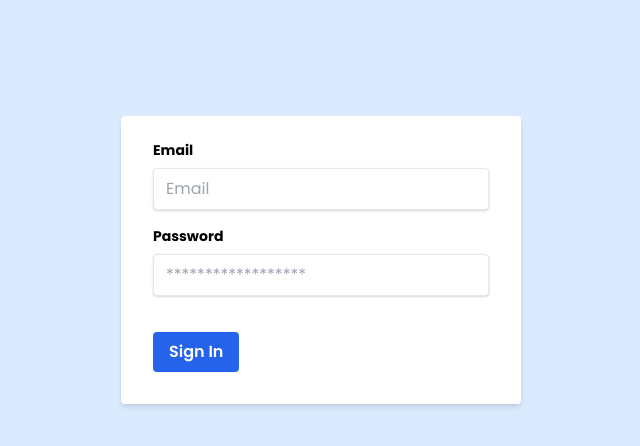
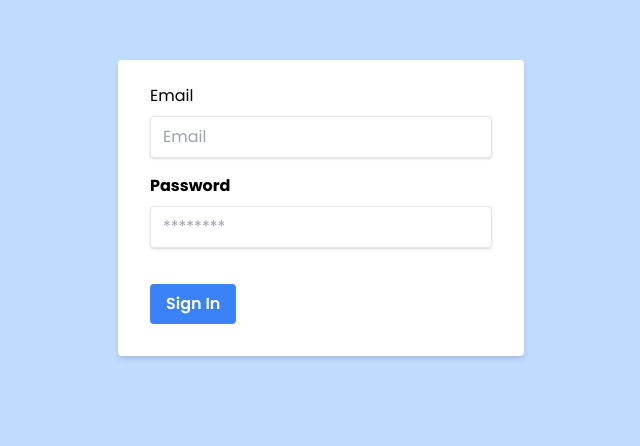
Before and after one commit to bujartahiri/admin_dashboard, a Vue app: page /login in a window 1280 px wide. Shown: the part 184-630 px from the top of the page, without its empty margins (319-959 px from the left). Built offline with nearby package versions, Linux system fonts and the light colour scheme.

Commit message:
Small css details added to login form

```diff
--- a/src/views/Login.vue
+++ b/src/views/Login.vue
@@ -1,31 +1,28 @@
 <template>
-  <div class="bg-blue-100">
-    <div class="container mx-auto h-screen">
-    <div class="login">
+  <div class="login-container bg-blue-200">
     <div class="bg-white shadow-md rounded px-8 pt-6 pb-8 mb-4 flex flex-col">
       <div class="mb-4">
-          <label class="block text-grey-darker text-sm font-bold mb-2" for="Email">
+        <label class="block text-grey-darkerfont-bold mb-2" for="Email">
           Email
         </label>
-          <input class="shadow appearance-none border rounded w-full py-2 px-3 text-grey-darker" id="email"
-            type="text" placeholder="Email">
+        <input class="shadow focus:outline-none focus:ring-2 focus:ring-blue-300 focus:border-transparent appearance-none border rounded w-full py-2 px-3 text-grey-darker" id="email" type="text"
+          placeholder="Email">
       </div>
       <div class="mb-6">
-          <label class="block text-grey-darker text-sm font-bold mb-2" for="password">
+        <label class="block text-grey-darker  font-bold mb-2" for="password">
           Password
         </label>
-          <input class="shadow appearance-none border border-red rounded w-full py-2 px-3 text-grey-darker mb-3"
-            id="password" type="password" placeholder="******************">
+        <input class="shadow focus:outline-none focus:ring-2 focus:ring-blue-300 focus:border-transparent appearance-none border border-red rounded w-full py-2 px-3 text-grey-darker mb-3"
+          id="password" type="password" placeholder="********">
       </div>
       <div class="flex items-center justify-between">
-          <button class="bg-blue-600 hover:bg-blue-light text-white font-semibold py-2 px-4 rounded">
+        <button class="bg-blue-500 hover:bg-blue-600  focus:outline-none focus:ring-2 focus:ring-blue-600 focus:ring-opacity-50 text-white font-semibold py-2 px-4 rounded">
           Sign In
         </button>
       </div>
     </div>
   </div>
-  </div>
-  </div>
+
 </template>
 
 <script>
@@ -35,9 +32,12 @@
 </script>
 
 <style scoped>
-  .login {
-    max-width: 400px;
-    margin: 0 auto;
-    padding-top: 300px;
+  .login-container {
+    width: 100%;
+    height: 100vh;
+    display: flex;
+    justify-content: center;
+    align-items: center;
   }
+
 </style>
```
Lines whose indentation alone changed are shown as unchanged.
